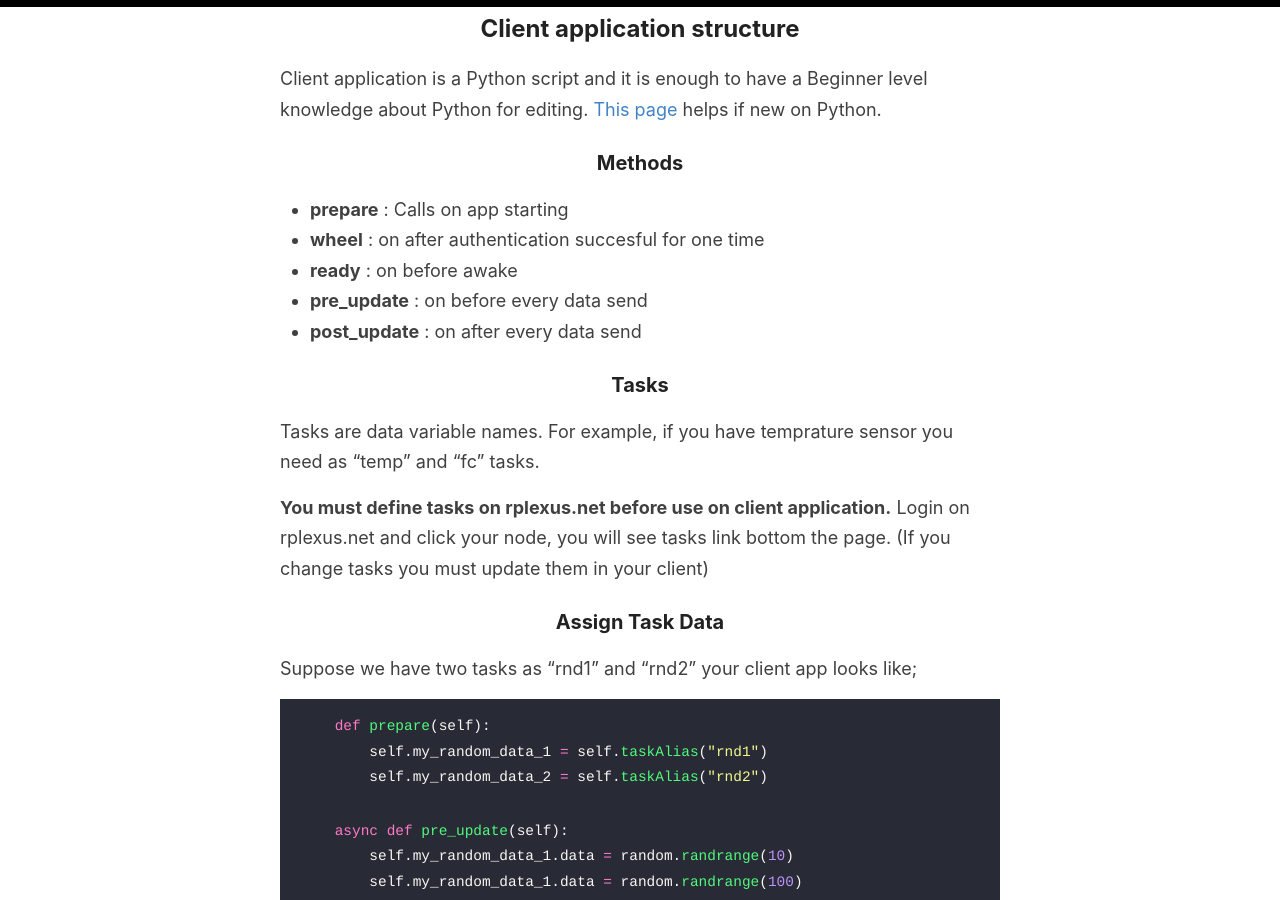
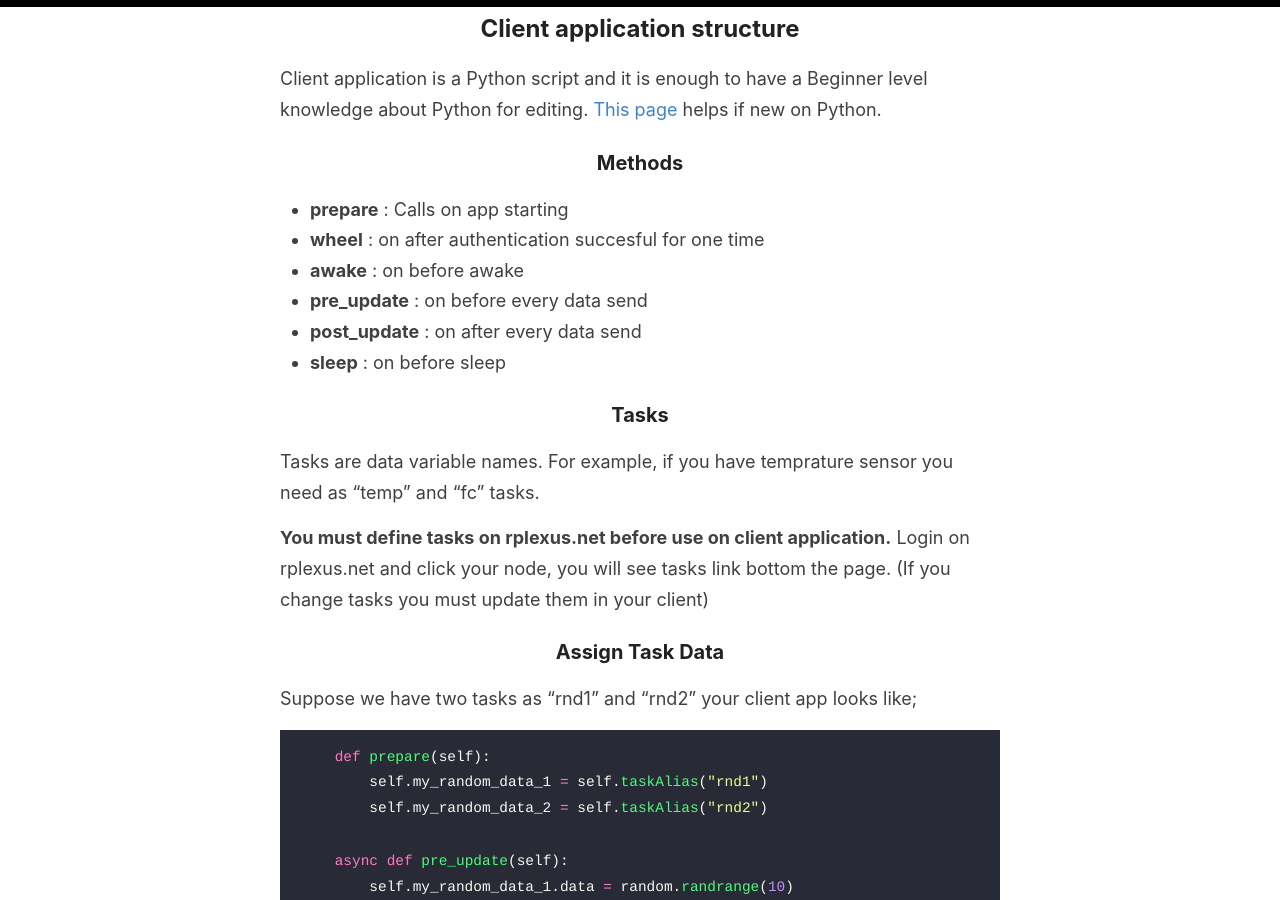
Before and after one commit to alierkanimrek/rplexusdocs, a Jekyll site: the page built from _pages/getting-started.md, in a window 1280 px wide and 900 px high, scrolled down 2795 px. Built offline with Jekyll 4.4.1, drawn with Linux system fonts in a browser that asks for light colours.

Commit message:
Update getting-started.md

````diff
--- a/_pages/getting-started.md
+++ b/_pages/getting-started.md
@@ -84,9 +84,10 @@ Client application is a Python script and it is enough to have a Beginner level
 ### Methods
 * **prepare** : Calls on app starting
 * **wheel** : on after authentication succesful for one time
-* **ready** : on before awake
+* **awake** : on before awake
 * **pre_update** : on before every data send
 * **post_update** : on after every data send
+* **sleep** : on before sleep
 
 ### Tasks
 Tasks are data variable names. For example, if you have temprature sensor you need as "temp" and "fc" tasks.
@@ -101,6 +102,7 @@ Suppose we have two tasks as "rnd1" and "rnd2" your client app looks like;
         self.my_random_data_1 = self.taskAlias("rnd1")
         self.my_random_data_2 = self.taskAlias("rnd2")
 ```
+
 ```python
     async def pre_update(self):
         self.my_random_data_1.data = random.randrange(10)
````
